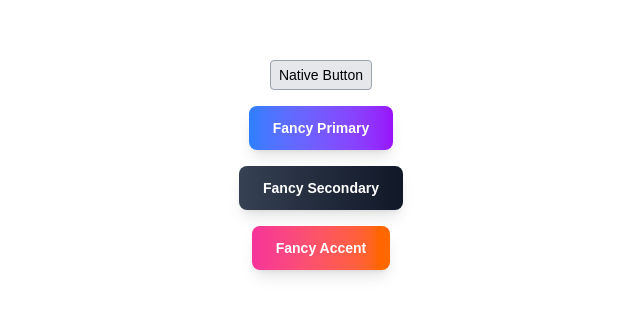
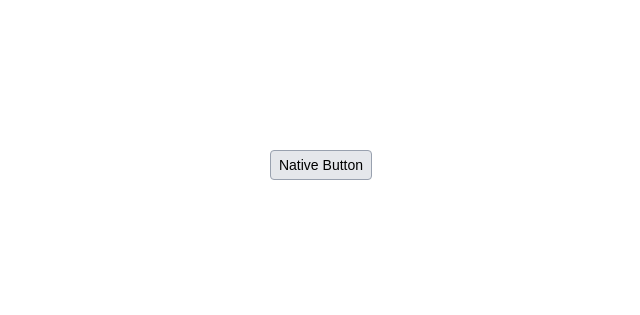
Before and after one commit to ahpxex/xtion-hackathon, a Next.js app: page / in a window 1280 px wide. Shown: the part 235-550 px from the top of the page, without its empty margins (319-959 px from the left). Built offline with nearby package versions, Linux system fonts and the light colour scheme.

Commit message:
Add buttons

```diff
--- a/app/components/FancyButton.tsx
+++ b/app/components/FancyButton.tsx
@@ -1,17 +1,58 @@
-import { ButtonHTMLAttributes } from 'react';
+'use client';
+
+import { ButtonHTMLAttributes, useState } from 'react';
+import { useAtom } from 'jotai';
+import { clickCountAtom } from '../store/atoms';
 
 interface FancyButtonProps extends ButtonHTMLAttributes<HTMLButtonElement> {
   children: React.ReactNode;
   variant?: 'primary' | 'secondary' | 'accent';
+  clickValue?: number;
+}
+
+interface FloatingNumber {
+  id: number;
+  value: number;
+  x: number;
+  y: number;
 }
 
 export default function FancyButton({
   children,
   className = '',
   variant = 'primary',
+  clickValue = 1,
+  onClick,
   ...props
 }: FancyButtonProps) {
-  const baseClasses = "px-6 py-3 rounded-lg font-semibold text-sm transition-all duration-300 ease-out transform hover:scale-105 active:scale-95 shadow-lg hover:shadow-xl";
+  const [floatingNumbers, setFloatingNumbers] = useState<FloatingNumber[]>([]);
+  const [clickCount, setClickCount] = useAtom(clickCountAtom);
+
+  const handleClick = (e: React.MouseEvent<HTMLButtonElement>) => {
+    const rect = e.currentTarget.getBoundingClientRect();
+    const x = e.clientX - rect.left;
+    const y = e.clientY - rect.top;
+
+    const newNumber: FloatingNumber = {
+      id: Date.now() + Math.random(),
+      value: clickValue,
+      x,
+      y
+    };
+
+    setFloatingNumbers(prev => [...prev, newNumber]);
+    setClickCount(prev => prev + clickValue);
+
+    setTimeout(() => {
+      setFloatingNumbers(prev => prev.filter(num => num.id !== newNumber.id));
+    }, 1000);
+
+    if (onClick) {
+      onClick(e);
+    }
+  };
+
+  const baseClasses = "px-6 py-3 rounded-lg font-semibold text-sm transition-all duration-300 ease-out transform hover:scale-105 active:scale-95 shadow-lg hover:shadow-xl relative overflow-visible";
 
   const variantClasses = {
     primary: "bg-gradient-to-r from-blue-500 to-purple-600 text-white hover:from-blue-600 hover:to-purple-700 hover:-translate-y-0.5",
@@ -22,8 +63,20 @@ export default function FancyButton({
   const combinedClasses = `${baseClasses} ${variantClasses[variant]} ${className}`;
 
   return (
-    <button className={combinedClasses} {...props}>
+    <button className={combinedClasses} onClick={handleClick} {...props}>
       <span className="relative z-10">{children}</span>
+      {floatingNumbers.map(num => (
+        <span
+          key={num.id}
+          className="absolute pointer-events-none font-bold text-yellow-300 text-xl animate-float-up z-20"
+          style={{
+            left: `${num.x}px`,
+            top: `${num.y}px`,
+          }}
+        >
+          +{num.value}
+        </span>
+      ))}
     </button>
   );
 }
--- a/app/components/NativeButton.tsx
+++ b/app/components/NativeButton.tsx
@@ -1,16 +1,67 @@
-import { ButtonHTMLAttributes } from 'react';
+'use client';
+
+import { ButtonHTMLAttributes, useState } from 'react';
+import { useAtom } from 'jotai';
+import { clickCountAtom } from '../store/atoms';
 
 interface NativeButtonProps extends ButtonHTMLAttributes<HTMLButtonElement> {
   children: React.ReactNode;
+  clickValue?: number;
 }
 
-export default function NativeButton({ children, className = '', ...props }: NativeButtonProps) {
-  const baseClasses = "px-2 py-1 border border-gray-400 bg-gray-200 text-black rounded-sm hover:bg-gray-300 active:bg-gray-400 cursor-pointer text-sm";
+interface FloatingNumber {
+  id: number;
+  value: number;
+  x: number;
+  y: number;
+}
+
+export default function NativeButton({ children, className = '', clickValue = 1, onClick, ...props }: NativeButtonProps) {
+  const [floatingNumbers, setFloatingNumbers] = useState<FloatingNumber[]>([]);
+  const [clickCount, setClickCount] = useAtom(clickCountAtom);
+
+  const handleClick = (e: React.MouseEvent<HTMLButtonElement>) => {
+    const rect = e.currentTarget.getBoundingClientRect();
+    const x = e.clientX - rect.left;
+    const y = e.clientY - rect.top;
+
+    const newNumber: FloatingNumber = {
+      id: Date.now() + Math.random(),
+      value: clickValue,
+      x,
+      y
+    };
+
+    setFloatingNumbers(prev => [...prev, newNumber]);
+    setClickCount(prev => prev + clickValue);
+
+    setTimeout(() => {
+      setFloatingNumbers(prev => prev.filter(num => num.id !== newNumber.id));
+    }, 1000);
+
+    if (onClick) {
+      onClick(e);
+    }
+  };
+
+  const baseClasses = "px-2 py-1 border border-gray-400 bg-gray-200 text-black rounded-sm hover:bg-gray-300 active:bg-gray-400 cursor-pointer text-sm relative overflow-visible";
   const combinedClasses = className ? `${baseClasses} ${className}` : baseClasses;
 
   return (
-    <button className={combinedClasses} {...props}>
+    <button className={combinedClasses} onClick={handleClick} {...props}>
       {children}
+      {floatingNumbers.map(num => (
+        <span
+          key={num.id}
+          className="absolute pointer-events-none font-bold text-blue-600 animate-float-up"
+          style={{
+            left: `${num.x}px`,
+            top: `${num.y}px`,
+          }}
+        >
+          +{num.value}
+        </span>
+      ))}
     </button>
   );
 }
--- a/app/globals.css
+++ b/app/globals.css
@@ -17,3 +17,18 @@ body {
   color: var(--foreground);
   font-family: Arial, Helvetica, sans-serif;
 }
+
+@keyframes float-up {
+  0% {
+    opacity: 1;
+    transform: translateY(0);
+  }
+  100% {
+    opacity: 0;
+    transform: translateY(-60px);
+  }
+}
+
+.animate-float-up {
+  animation: float-up 1s ease-out forwards;
+}
--- a/app/page.tsx
+++ b/app/page.tsx
@@ -1,13 +1,19 @@
-import NativeButton from './components/NativeButton';
-import FancyButton from './components/FancyButton';
+'use client';
+
+import NativeButton from "./components/NativeButton";
+import FancyButton from "./components/FancyButton";
+import { useAtom } from 'jotai';
+import { clickCountAtom } from './store/atoms';
 
 export default function Home() {
+  const [clickCount] = useAtom(clickCountAtom);
+
   return (
     <div className="h-screen flex flex-col gap-4 justify-center items-center">
-      <NativeButton>Native Button</NativeButton>
-      <FancyButton variant="primary">Fancy Primary</FancyButton>
-      <FancyButton variant="secondary">Fancy Secondary</FancyButton>
-      <FancyButton variant="accent">Fancy Accent</FancyButton>
+      {clickCount > 0 && (
+        <p className="text-2xl font-bold">点数：{clickCount}</p>
+      )}
+      <NativeButton clickValue={1}>Native Button</NativeButton>
     </div>
   );
 }
--- /dev/null
+++ b/app/store/atoms.ts
@@ -0,0 +1,3 @@
+import { atom } from 'jotai';
+
+export const clickCountAtom = atom(0);
--- a/package.json
+++ b/package.json
@@ -9,9 +9,10 @@
     "lint": "eslint"
   },
   "dependencies": {
+    "jotai": "^2.15.0",
+    "next": "16.0.1",
     "react": "19.2.0",
-    "react-dom": "19.2.0",
-    "next": "16.0.1"
+    "react-dom": "19.2.0"
   },
   "devDependencies": {
     "typescript": "^5",
```
Also changed, not shown: 1 other file (tests, documents, lock files or other folders).
